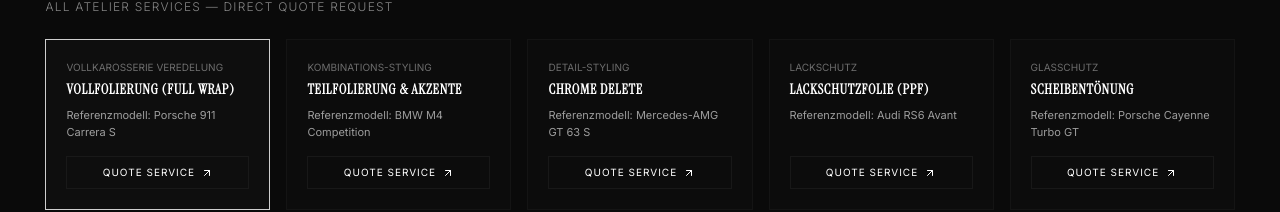
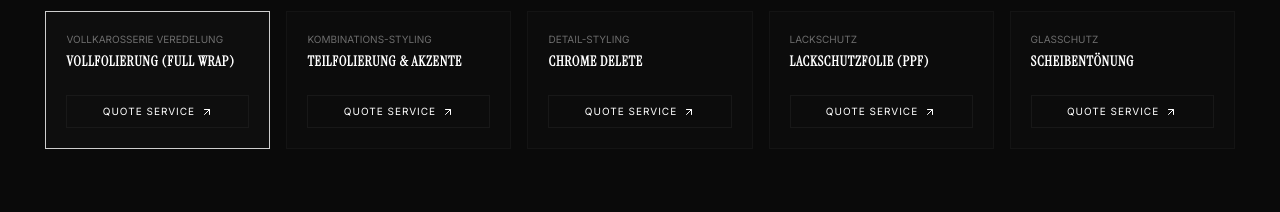
Before and after one commit to dmytro-webild/73725975-dcd0-4b44-b27b-0d62a0ff8603, a React (Vite) app: page / in a window 1280 px wide. Shown: the part 2092-2304 px from the top of the page. Built offline with nearby package versions, Linux system fonts and the light colour scheme; no server answers.

Commit message:
Webild agent: Apply these visual editor changes exactly. They are precise

```diff
--- a/src/translations/index.ts
+++ b/src/translations/index.ts
@@ -217,7 +217,7 @@ export const translations = {
         {
           id: 'full-wraps',
           title: 'Vollfolierung (Full Wrap)',
-          subtitle: 'Referenzmodell: Porsche 911 Carrera S',
+          subtitle: '',
           category: 'Vollkarosserie Veredelung',
           vehicleModel: 'Porsche 911 Carrera S',
           description: 'Verwandeln Sie die Ästhetik Ihres Porsche 911 Carrera S mit einer nahtlosen Vollfolierung. Jede Karosseriefläche, Türgriff und Kante wird akribisch vorbereitet und ohne sichtbare Originallack-Kanten foliert.',
@@ -234,7 +234,7 @@ export const translations = {
         {
           id: 'partial-wraps',
           title: 'Teilfolierung & Akzente',
-          subtitle: 'Referenzmodell: BMW M4 Competition',
+          subtitle: '',
           category: 'Kombinations-Styling',
           vehicleModel: 'BMW M4 Competition',
           description: 'Setzen Sie markante Akzente an Schlüsselstellen Ihres BMW M4 Competition. Von Forged-Carbon-Dachfolierungen über Motorhauben-Akzente bis hin zu individuellen M-Zierstreifen.',
@@ -251,7 +251,7 @@ export const translations = {
         {
           id: 'chrome-delete',
           title: 'Chrome Delete',
-          subtitle: 'Referenzmodell: Mercedes-AMG GT 63 S',
+          subtitle: '',
           category: 'Detail-Styling',
           vehicleModel: 'Mercedes-AMG GT 63 S',
           description: 'Ersetzen Sie glänzende Chromleisten am Mercedes-AMG GT 63 S durch einen edlen Stealth-Look. Wir folieren Fenstereinfassungen, Panamericana-Kühlergrill, Seitenauslässe und Embleme.',
@@ -268,7 +268,7 @@ export const translations = {
         {
           id: 'ppf',
           title: 'Lackschutzfolie (PPF)',
-          subtitle: 'Referenzmodell: Audi RS6 Avant',
+          subtitle: '',
           category: 'Lackschutz',
           vehicleModel: 'Audi RS6 Avant',
           description: 'Schützen Sie den werkseitigen Lack Ihres Audi RS6 Avant vor Steinschlägen, Split und Parkkratzern mit einer glasklaren oder seidenmatten 200-Mikron-Lackschutzfolie.',
@@ -285,7 +285,7 @@ export const translations = {
         {
           id: 'window-tinting',
           title: 'Scheibentönung',
-          subtitle: 'Referenzmodell: Porsche Cayenne Turbo GT',
+          subtitle: '',
           category: 'Glasschutz',
           vehicleModel: 'Porsche Cayenne Turbo GT',
           description: 'Erreicht hervorragenden Wärmeschutz und Blendschutz am Porsche Cayenne Turbo GT mit Nano-Keramik-Tönungsfolien. 100% konform mit den Schweizer ASTRA-Vorschriften.',
```
